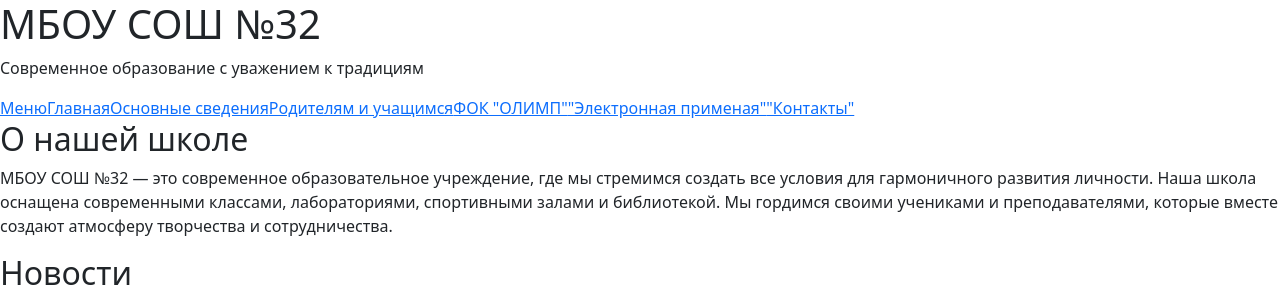
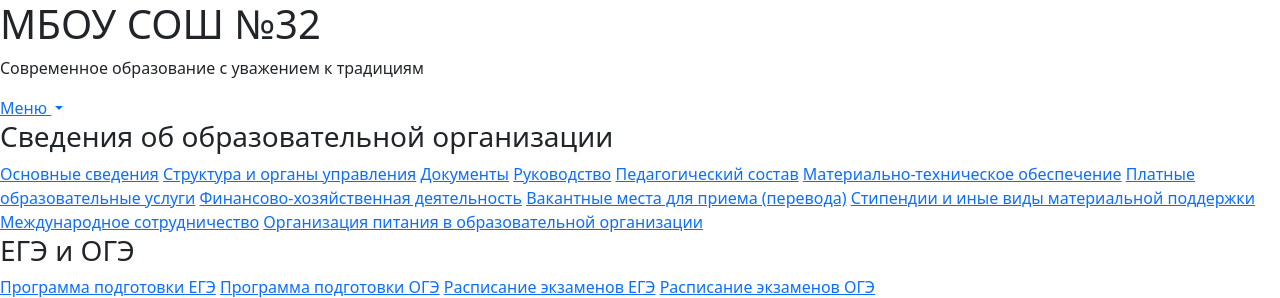
Before and after one commit to trapluvver/school_web, a Django app: template school_web/main/templates/main/index.html in a window 1280 px wide. Shown: the top 298 px of the page. Run offline with Django 3.2, Linux system fonts and the light colour scheme; the template is opened without the code that fills it, so the values that code supplies are empty.

Commit message:
List_site

```diff
--- a/school_web/main/templates/main/base.html
+++ b/school_web/main/templates/main/base.html
@@ -19,8 +19,42 @@
             <p class ="school-slogan">Современное образование с уважением к традициям</p>
     </header>
 
+
     <nav class="nav">
-        <a href="/"> Меню </a>
+        <div class="dropdown">
+            <a href="/" class="dropdown-toggle"> Меню </a>
+            <div class="dropdown-content">
+                <div class="dropdown-column">
+                    <h3>Сведения об образовательной организации</h3>
+                    <a href="/">Основные сведения</a>
+                    <a href="/">Структура и органы управления</a>
+                    <a href="/">Документы</a>
+                    <a href="/">Руководство</a>
+                    <a href="/">Педагогический состав</a>
+                    <a href="/">Материально-техническое обеспечение</a>
+                    <a href="/">Платные образовательные услуги</a>
+                    <a href="/">Финансово-хозяйственная деятельность</a>
+                    <a href="/">Вакантные места для приема (перевода)</a>
+                    <a href="/">Стипендии и иные виды материальной поддержки</a>
+                    <a href="/">Международное сотрудничество</a>
+                    <a href="/">Организация питания в образовательной организации</a>
+                </div>
+                <div class="dropdown-column">
+                    <h3>ЕГЭ и ОГЭ</h3>
+                    <a href="/">Программа подготовки ЕГЭ</a>
+                    <a href="/">Программа подготовки ОГЭ</a>
+                    <a href="/">Расписание экзаменов ЕГЭ</a>
+                    <a href="/">Расписание экзаменов ОГЭ</a>
+                </div>
+                <div class="dropdown-column">
+                    <h3>Полезные ссылки</h3>
+                    <a href="/">Сведения об образовательной организации</a>
+                    <a href="/">Структура и органы управления</a>
+                    <a href="/">Документы</a>
+                </div>
+            </div>
+        </div>
+
         <a href="/"> Главная </a>
         <a href="/"> Основные сведения </a>
         <a href="/"> Родителям и учащимся </a>
@@ -38,19 +72,14 @@
         {% block news %} {% endblock %}
     </div>
 
-
-    <!-- <div class="slider">
-        {% block slider %} {% endblock %}
-    </div> -->
+    <div class="advt">
+        {% block advt %} {% endblock %}
+    </div>
 
 
+  <!-- Подключение Bootstrap JS -->
+    <script src="{% static 'main/js/drop.js' %}"></script>
+  <script src="https://cdn.jsdelivr.net/npm/bootstrap@5.3.3/dist/js/bootstrap.bundle.min.js"></script>
 
-
-  <div class="container main-content">
-      {% block content %} {% endblock %}
-  </div>
-
-  <!-- Подключение Bootstrap JS -->
-  <script src="https://cdn.jsdelivr.net/npm/bootstrap@5.3.3/dist/js/bootstrap.bundle.min.js"></script>
 </body>
 </html>
--- a/school_web/main/templates/main/index.html
+++ b/school_web/main/templates/main/index.html
@@ -5,14 +5,14 @@
 {% block title%}
 {{ title }}
 {% endblock %}
-
-{% block carousel%}  <!-- Слайдер с картинками -->
+<!--
+{% block carousel%}
 <div class="first_img">
 <img src="{% static 'main/images/slogan.png' %}" class = 'first_img' alt="Слоган">
 </div>
 {% endblock %}
 
-<!-- {% block slider %}
+{% block slider %}
     <div id="all">
         <input checked type="radio" name="respond" id="desktop">
         <article id="slider">
@@ -47,7 +47,6 @@
     </div>
 {% endblock %} -->
 
-
 {% block about %}
 <h2 class="selection-title">О нашей школе</h2>
 <p class="about-text">
@@ -58,6 +57,7 @@
 {% endblock %}
 
 {% block news %}
+<div class="container-news">
     <h2 class="selection-title">Новости</h2>
     <div class="news-grid">
         <div class="news-card">
@@ -69,8 +69,6 @@
                     Пензы напоминает о важности соблюдения правил цифровой безопасности.</p>
             </div>
         </div>
-</div>
-<div class="news-grid">
         <div class="news-card">
             <img src="{% static 'main/images/news_one.jpg'%}" class="news-image" alt="Мошенничество в сети">
             <div class="news-content">
@@ -80,8 +78,22 @@
                     Пензы напоминает о важности соблюдения правил цифровой безопасности.</p>
             </div>
         </div>
+        <div class="news-card">
+            <img src="{% static 'main/images/news_one.jpg'%}" class="news-image" alt="Мошенничество в сети" style="background: linear-gradient(to bottom, #2c3e50, #fd746c);">
+            <div class="news-content">
+                <h3 class="news-title"> Проверка 2 </h3>
+                <span class="news-date"><i class="far fa-calendar-alt"></i> 3 сентября 2025 </span>
+                <p>В связи с участившимися случаями телефонного мошенничества, администрация МБОУ СОШ №32 г.
+                    Пензы напоминает о важности соблюдения правил цифровой безопасности.</p> <!-- Сделать ограничения по тексту -->
+            </div>
+        </div>
     </div>
 
+
+    <div class="news-grid">
+
+    </div>
+</div>
 {% endblock %}
 
 <!-- Карусель
@@ -122,3 +134,34 @@
         </div>
     </div>
     -->
+{% block advt %}
+<div class="container-advt">
+    <h2 class="selection-title">Объявления</h2>
+    <div class="news-grid">
+        <div class="news-card">
+            <img src="{% static 'main/images/news_one.jpg'%}" class="news-image" alt="Требуется ...">
+            <div class="news-content">
+                <h3 class="news-title"> Открыта вакансия </h3>
+                <span class="news-date"><i class="far fa-calendar-alt"></i> 5 сентября 2025 </span>
+                <p>В связи с освобождением ваканстног места</p>
+            </div>
+        </div>
+        <div class="news-card">
+            <img src="{% static 'main/images/news_one.jpg'%}" class="news-image" alt="Требуется ...">
+            <div class="news-content">
+                <h3 class="news-title"> Внимание! </h3>
+                <span class="news-date"><i class="far fa-calendar-alt"></i> 5 сентября 2025 </span>
+                <p>В связи с освобождением ваканстног места</p>
+            </div>
+        </div>
+        <div class="news-card">
+            <img src="{% static 'main/images/news_one.jpg'%}" class="news-image" alt="Требуется ...">
+            <div class="news-content">
+                <h3 class="news-title"> Внимание! </h3>
+                <span class="news-date"><i class="far fa-calendar-alt"></i> 5 сентября 2025 </span>
+                <p>В связи с освобождением ваканстног места</p>
+            </div>
+        </div>
+    </div>
+</div>
+{% endblock %}
```
Also changed, not shown: school_web/main/static/main/js/drop.js (added). Lines whose indentation alone changed are shown as unchanged.
